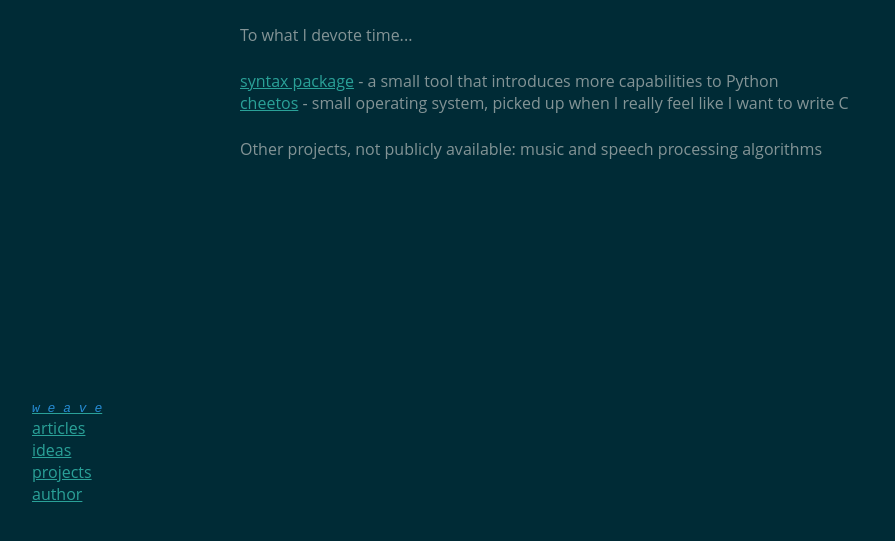
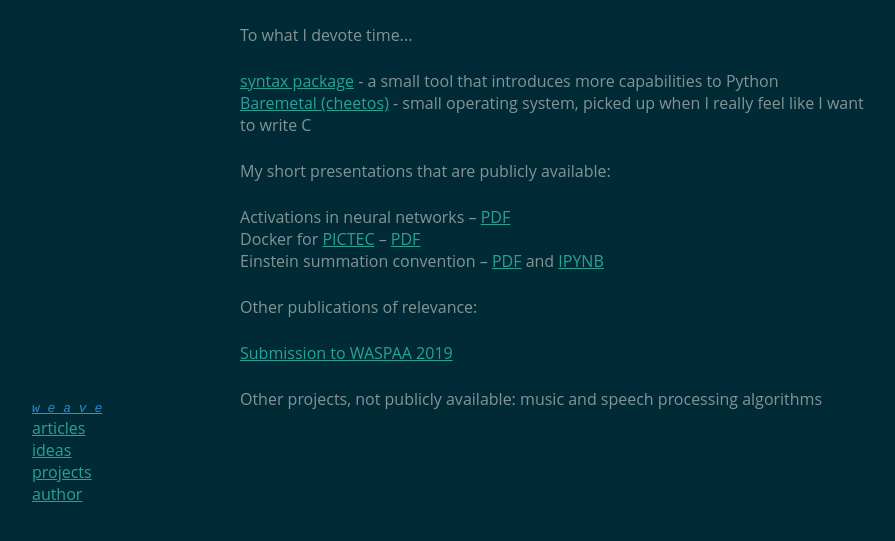
Before and after one commit to Zantyr/zantyr.github.io, a Jekyll site: the page built from projects.html, in a window 1280 px wide. Shown: the top 541 px of the page, without its empty margins (0-895 px from the left). Built offline with Jekyll 4.4.1, drawn with Linux system fonts in a browser that asks for light colours.

Commit message:
Update projects page

```diff
--- a/projects.html
+++ b/projects.html
@@ -8,8 +8,22 @@ layout: root
 	</p>
 	<ul>
 		<li><a href="https://github.com/Zantyr/syntax">syntax package</a> - a small tool that introduces more capabilities to Python</li>
-		<li><a href="https://github.com/Zantyr/cheetos">cheetos</a> - small operating system, picked up when I really feel like I want to write C</li>
+		<li><a href="https://github.com/Zantyr/bare-metal">Baremetal (cheetos)</a> - small operating system, picked up when I really feel like I want to write C</li>
 	</ul>
+	<p>
+		My short presentations that are publicly available:
+		<ol>
+			<li>Activations in neural networks – <a href="bin/benkyou1.ipynb">PDF</a></li>
+			<li>Docker for <a href="https://pictec.eu">PICTEC</a> – <a href="bin/benkyou2.ipynb">PDF</a></li>
+			<li>Einstein summation convention – <a href="bin/benkyou7.pdf">PDF</a> and <a href="bin/benkyou7.ipynb">IPYNB</a></li>
+		</ol>
+	</p>
+	<p>
+		Other publications of relevance:
+		<ul>
+			<li><a href="https://github.com/PICTEC/SEAR/blob/master/docs/bin/WASPAA-final.pdf">Submission to WASPAA 2019</a></li>
+		</ul>
+	</p>
 	<p>
 		Other projects, not publicly available: music and speech processing algorithms
 	</p>
```
Also changed, not shown: 2 other files.
